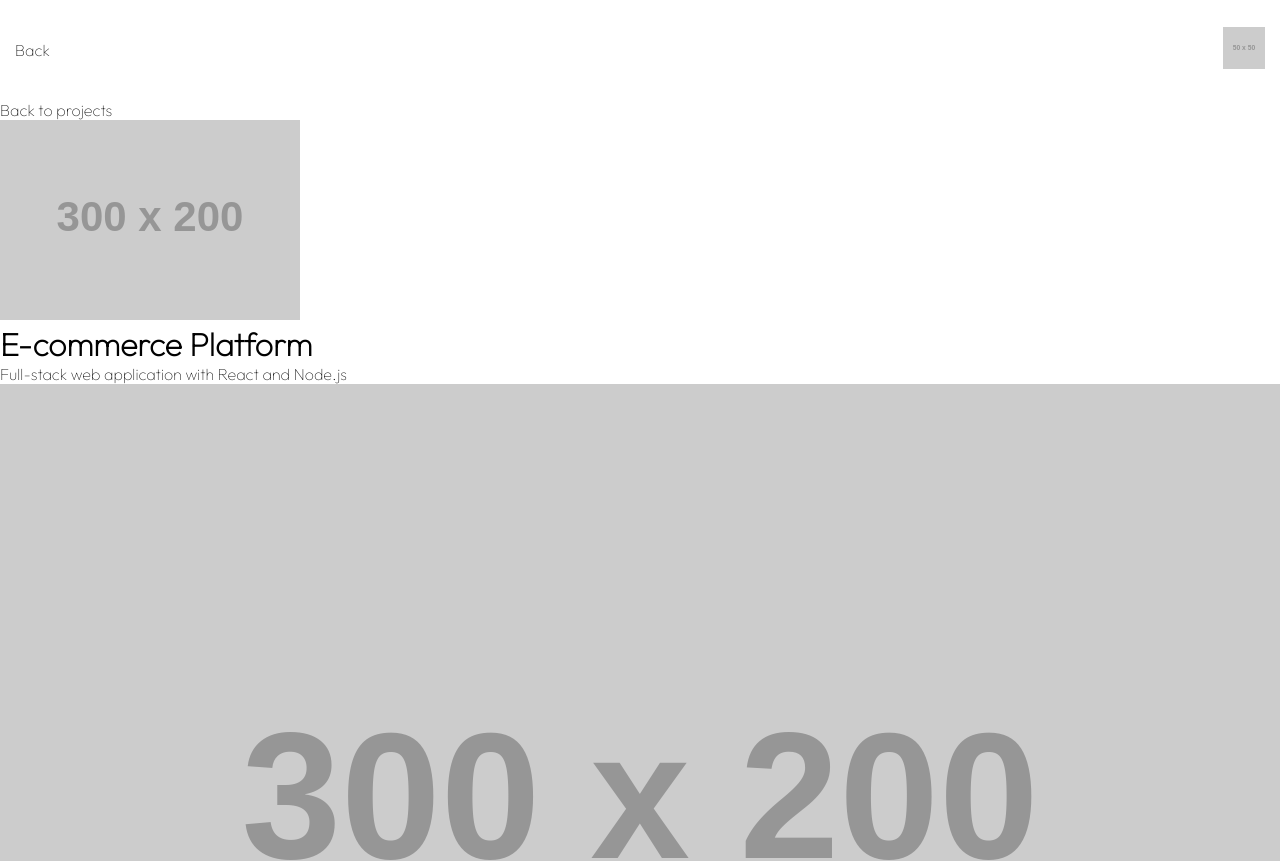
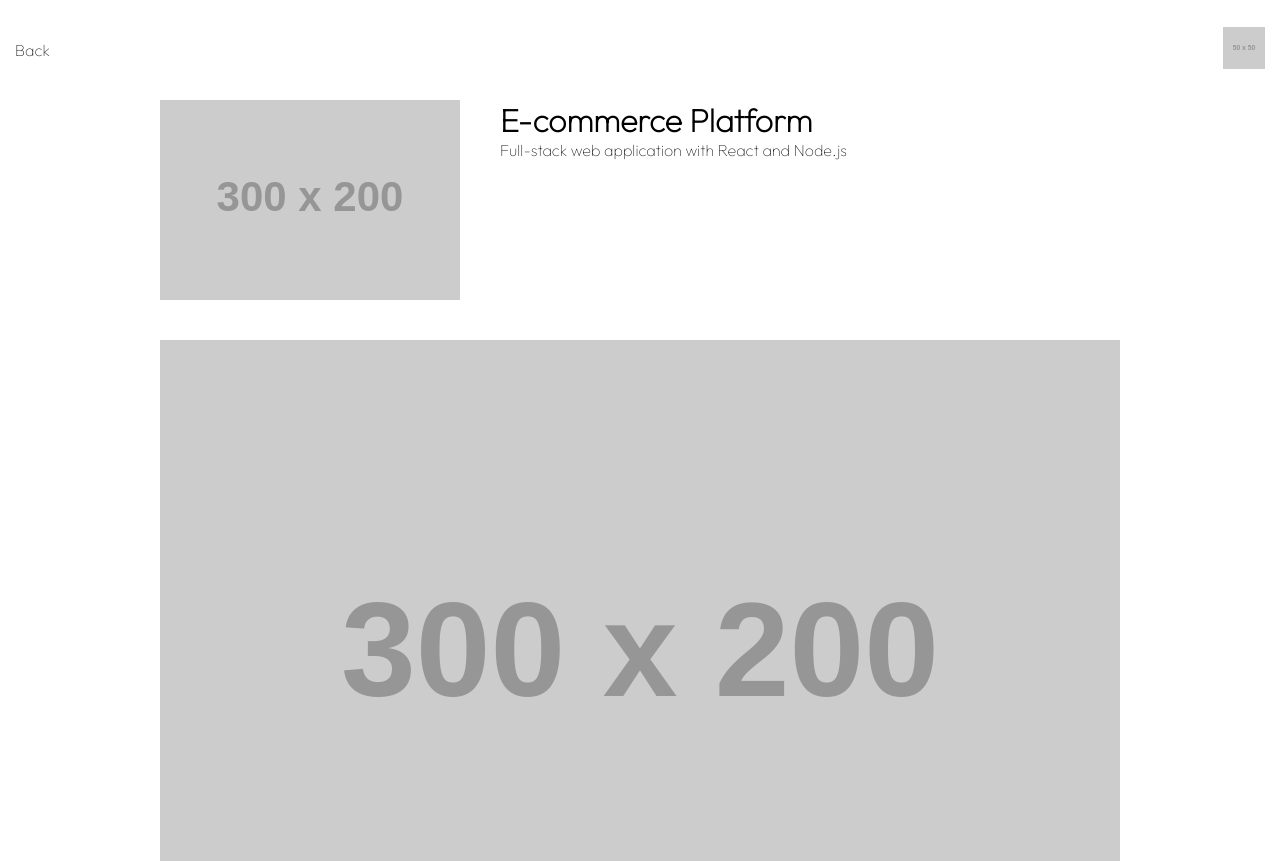
Before and after one commit to omarcosvbn/portfolio, a Next.js app: page /projects/1 in a window 1280 px wide. Shown: the top 861 px of the page. Built offline with nearby package versions, Linux system fonts and the light colour scheme.

Commit message:
project page desktop css

```diff
--- a/src/app/globals.css
+++ b/src/app/globals.css
@@ -7,6 +7,9 @@ body {
 
 body {
   font-family: var(--font-outfit), sans-serif;
+  display: flex;
+  flex-direction: column;
+  align-items: center;
 }
 
 * {
--- a/src/app/projects/[id]/page.tsx
+++ b/src/app/projects/[id]/page.tsx
@@ -25,15 +25,12 @@ export default function ProjectDetail() {
 
   return (
     <div className={styles.page}>
-      <div className={styles.container}>
-        <Link href="/projects" className={styles.backButton}>
-          Back to projects
-        </Link>
-
       <div className={styles.projectHeader}>
         <img src={project.thumbnail} />
+        <div className={styles.info}>
           <h1>{project.title}</h1>
           <p className={styles.subtitle}>{project.subtitle}</p>
+        </div>
       </div>
 
       <div className={styles.imageGallery}>
@@ -48,6 +45,5 @@ export default function ProjectDetail() {
         ))}
       </div>
     </div>
-    </div>
   );
 }
--- a/src/app/projects/[id]/project.module.scss
+++ b/src/app/projects/[id]/project.module.scss
@@ -1,5 +1,20 @@
 .page{
+    width: 75dvw;
+    max-width: 1200px;
     padding-top: 100px;
+    display: flex;
+    flex-direction: column;
+    gap: 40px;
+}
+
+.projectHeader{
+    display: flex;
+    gap: 40px;
+}
+
+.info{
+    display: flex;
+    flex-direction: column;
 }
 
 .imageGallery{
```
Lines whose indentation alone changed are shown as unchanged.
